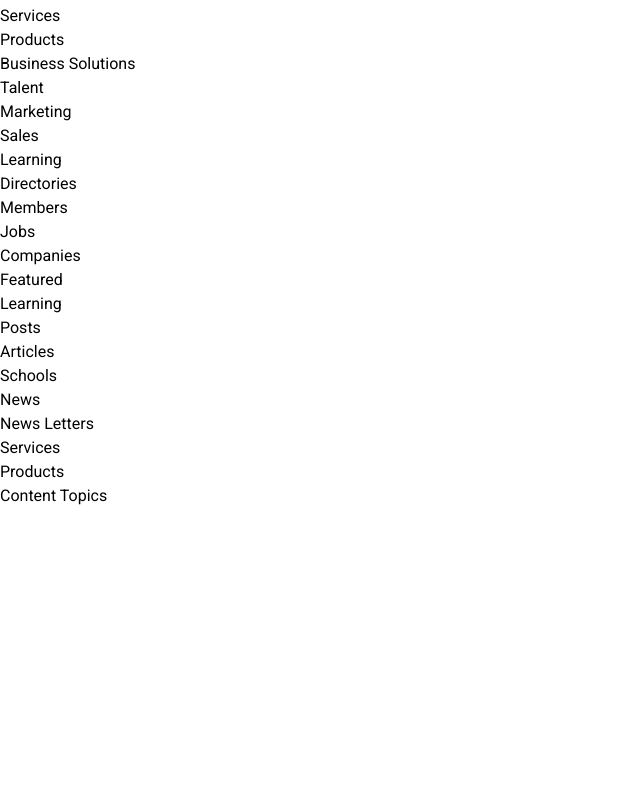
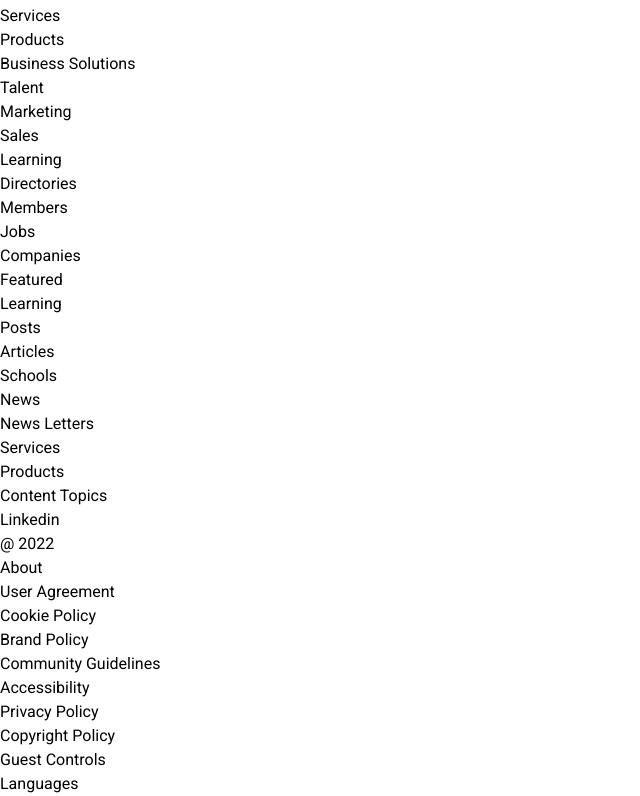
Before and after one commit to UmbrellaCrow612/Linkedin, a Next.js app: page / in a window 1280 px wide. Shown: the part 1528-2324 px from the top of the page, without its empty margins (0-640 px from the left). Before the commit the page ends 2036 px from the top, so only its background shows below. Built offline with nearby package versions, Linux system fonts and the light colour scheme; what @material-tailwind/react would draw is missing.

Commit message:
ci: added the sub-footer links

```diff
--- a/src/components/static/Footer.tsx
+++ b/src/components/static/Footer.tsx
@@ -1,3 +1,4 @@
+import { Typography } from '@material-tailwind/react'
 import Image from 'next/image'
 import React from 'react'
 import { FooterLinks } from './FooterLinks'
@@ -38,6 +39,18 @@
     'Products',
     'Content Topics',
   ]
+  const subFooterLinks = [
+    'About',
+    'User Agreement',
+    'Cookie Policy',
+    'Brand Policy',
+    'Community Guidelines',
+    'Accessibility',
+    'Privacy Policy',
+    'Copyright Policy',
+    'Guest Controls',
+    'Languages',
+  ]
   return (
     <>
       <footer className="flex flex-col items-center p-2 mx-auto max-w-screen-2xl md:flex-row md:h-[400px] md:justify-between">
@@ -57,6 +70,21 @@
         />
         <FooterLinks title="Directories" linksArray={sectionFourLinks} />
       </footer>
+      {/** Second sub footer */}
+      <div className="h-[60px] max-w-screen-2xl mx-auto flex flex-col items-center">
+        <div className="flex items-center w-[100px] justify-between">
+          <Typography variant="small">Linkedin</Typography>
+          <Typography variant="small">@ 2022</Typography>
+        </div>
+
+        <div className="flex flex-col items-center px-1 mt-2 text-center md:mt-o md:flex-row md:w-full md:justify-between">
+          {subFooterLinks.map((item) => (
+            <>
+              <Typography variant="small">{item}</Typography>
+            </>
+          ))}
+        </div>
+      </div>
     </>
   )
 }
```
